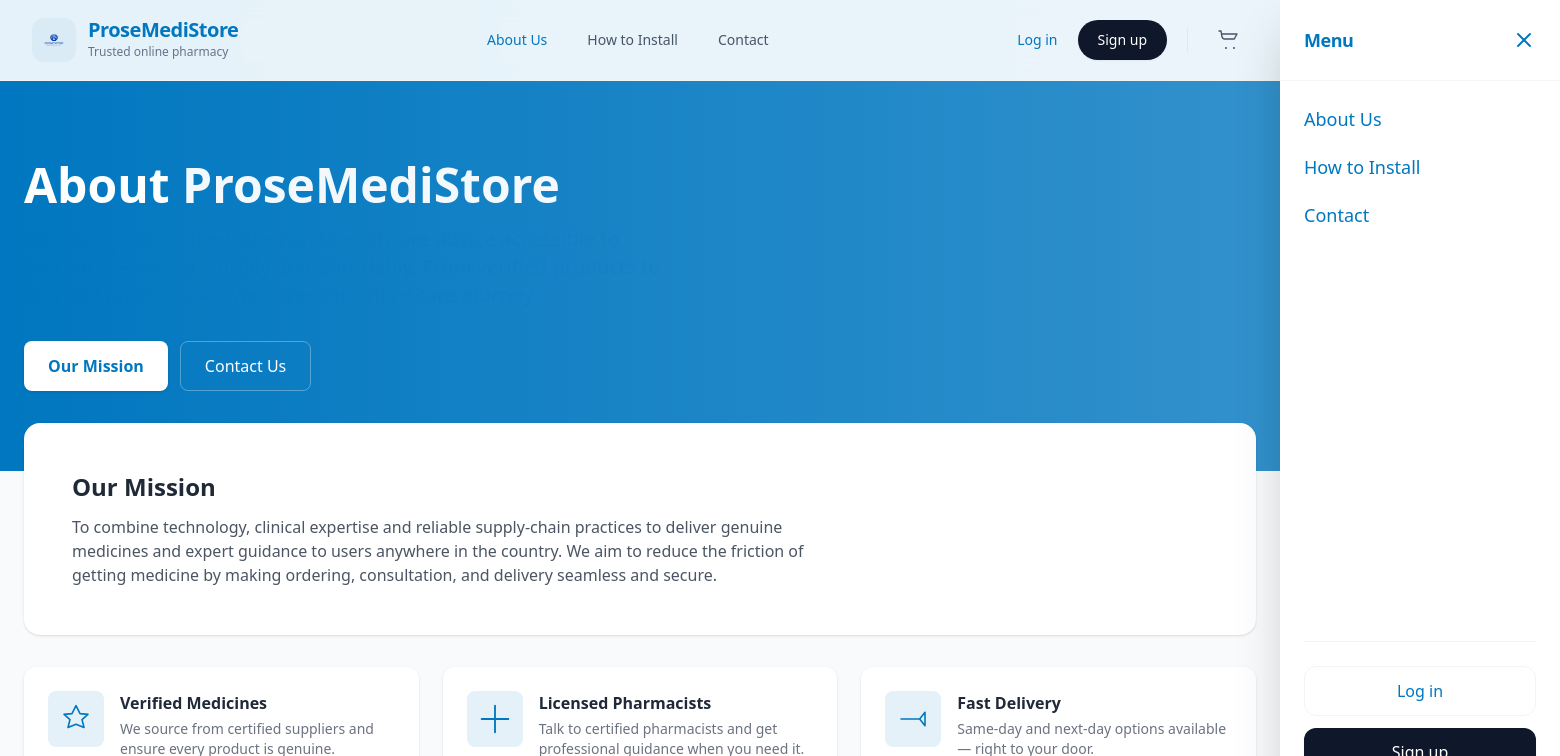
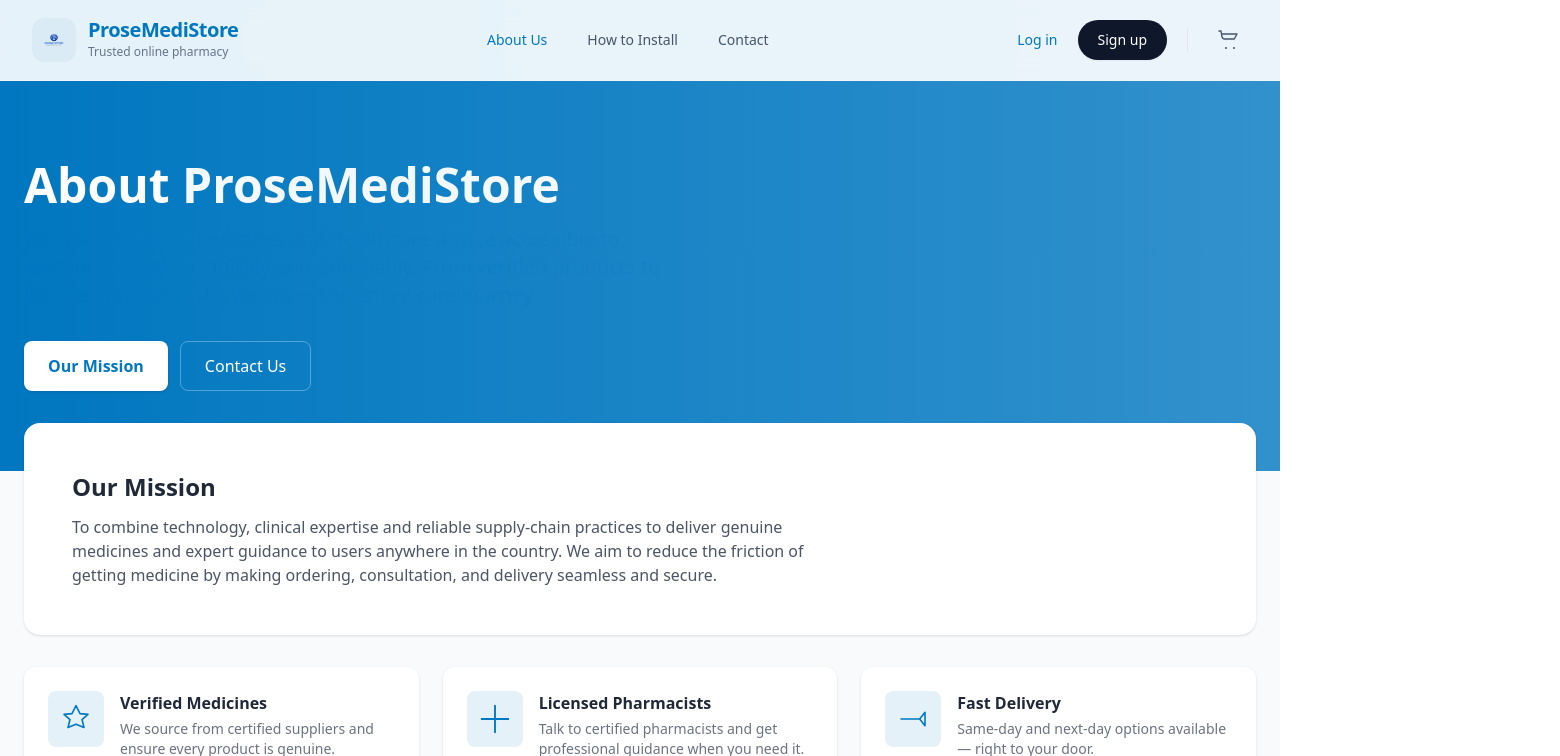
Before and after one commit to prose-medistores/prosemedistores-Ifeanyi, a React (Create React App) app: page /about in a window 1280 px wide. Shown: the top 756 px of the page, 1560 px wide, since content can reach past the window. Built offline with nearby package versions, Linux system fonts and the light colour scheme.

Commit message:
fixed navbar

```diff
--- a/src/components/Navbar.jsx
+++ b/src/components/Navbar.jsx
@@ -139,7 +139,7 @@ export default function Navbar({ onCartOpen }) {
 
             {/* Mobile Drawer */}
       <div
-  className={`fixed inset-y-0 right-0 h-[100dvh] w-[280px] bg-white shadow-2xl transform transition-transform duration-300 ease-[cubic-bezier(0.4,0,0.2,1)] z-50 flex flex-col ${
+        className={`fixed inset-y-0 right-0 h-[100dvh] w-[280px] bg-white shadow-2xl transform transition-transform duration-300 ease-[cubic-bezier(0.4,0,0.2,1)] z-50 flex flex-col md:hidden ${
           drawerOpen ? "translate-x-0" : "translate-x-full"
         }`}
       >
@@ -203,7 +203,7 @@ export default function Navbar({ onCartOpen }) {
       {/* Backdrop */}
       {drawerOpen && (
         <div
-    className="fixed inset-0 bg-slate-900/20 backdrop-blur-sm z-40 transition-opacity"
+          className="fixed inset-0 bg-slate-900/20 backdrop-blur-sm z-40 transition-opacity md:hidden"
           onClick={toggleDrawer}
         ></div>
       )}
```
Lines whose indentation alone changed are shown as unchanged.
